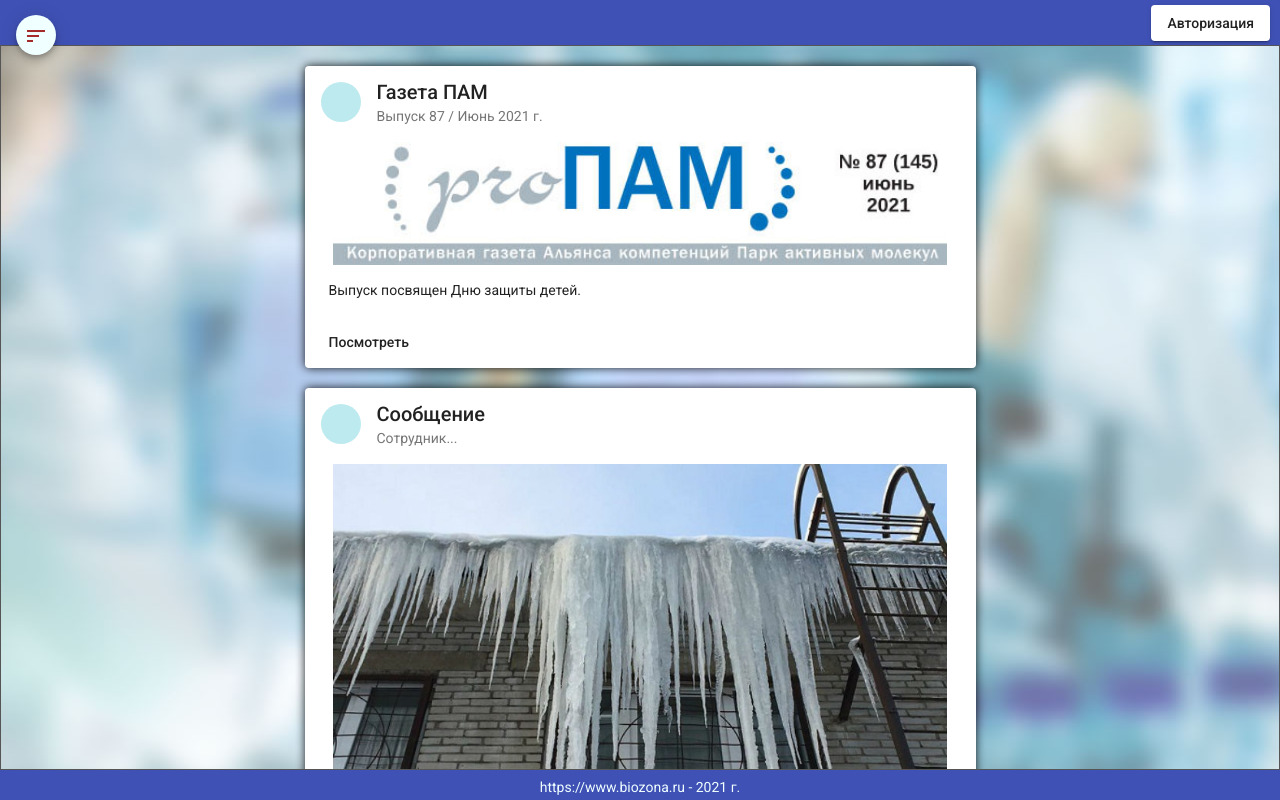
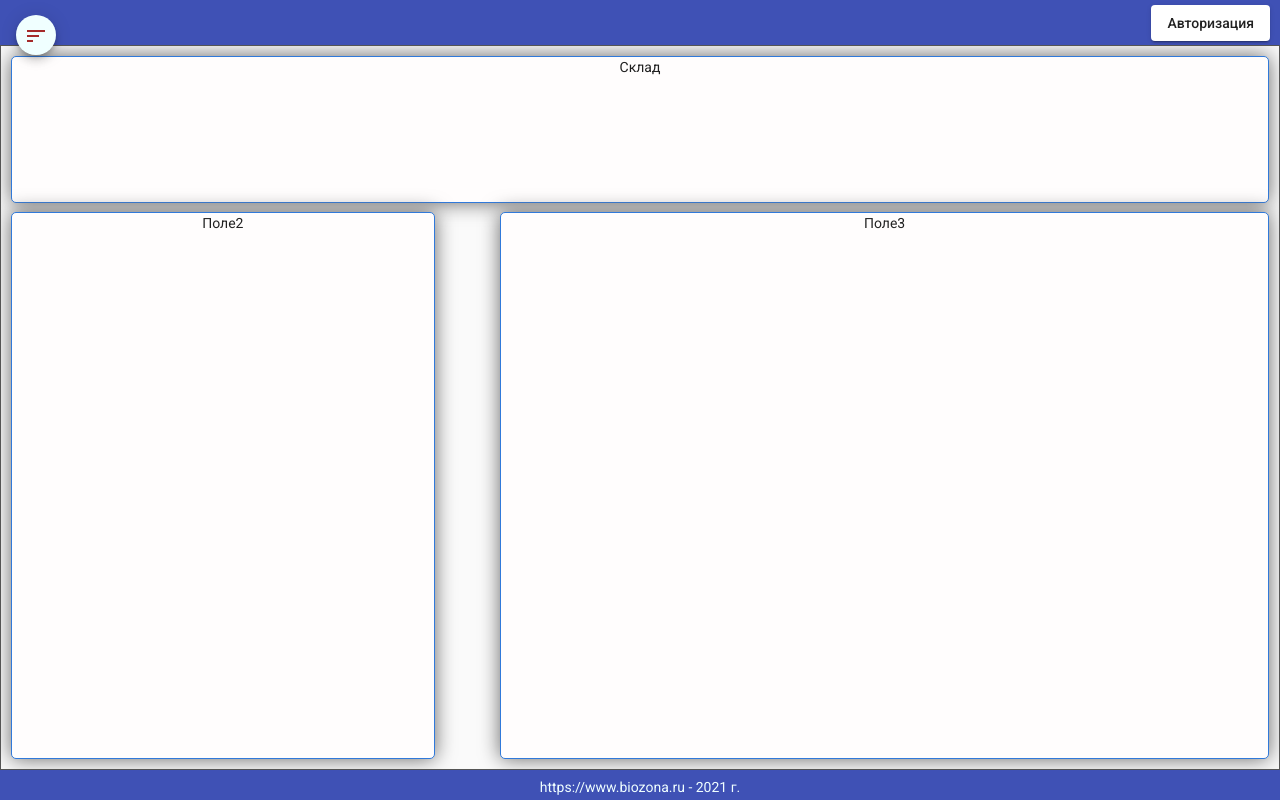
Before and after one commit to skachkov40/pam12, an Angular app: page /sklad in a window 1280 px wide. Before the commit this address led to /. Built offline with nearby package versions, Linux system fonts and the light colour scheme.

Commit message:
3007 evening2

```diff
--- a/src/app/app.component.html
+++ b/src/app/app.component.html
@@ -19,10 +19,10 @@
   <mat-drawer-container (click)="btnMenuClose()" class="navpanel">
     <mat-drawer class="sidenav" mode="side" [(opened)]="opened">
       <button  class = "butn" mat-raised-button (click)="Log()">{{btnname}}</button>
-      <button  class = "butn" mat-raised-button routerLink = "free">Лента</button>
+      <button  class = "butn" mat-raised-button routerLink = "lenta">Лента</button>
       <button *ngIf="id =='1'" class = "butn" mat-raised-button (click)="msgClick()">Сообщения</button>
-      <button *ngIf="id =='1'" class = "butn" mat-raised-button >Отчеты</button>
-      <button *ngIf="id =='1'" class = "butn" mat-raised-button >Склад</button>
+      <button *ngIf="id =='1'" class = "butn" mat-raised-button routerLink = "otchet">Отчеты</button>
+      <button *ngIf="id =='1'" class = "butn" mat-raised-button routerLink = "sklad">Склад</button>
       <button *ngIf="id =='1'" class = "butn" mat-raised-button ></button>
 
     </mat-drawer>
--- a/src/app/app.module.ts
+++ b/src/app/app.module.ts
@@ -24,6 +24,8 @@ import { EnterComponent } from './enter/enter.component';
 import { AutService } from './services/aut.service';
 import { ReadmsgComponent } from './msglist/readmsg/readmsg.component';
 import { WritemsgComponent } from './msglist/writemsg/writemsg.component';
+import { SkladComponent } from './sklad/sklad.component';
+import { OtchetComponent } from './otchet/otchet.component';
 
 @NgModule({
   declarations: [
@@ -32,7 +34,9 @@ import { WritemsgComponent } from './msglist/writemsg/writemsg.component';
     StartComponent,
     EnterComponent,
     ReadmsgComponent,
-    WritemsgComponent
+    WritemsgComponent,
+    SkladComponent,
+    OtchetComponent
    ],
   imports: [
     FormsModule,
--- /dev/null
+++ b/src/app/otchet/otchet.component.html
@@ -0,0 +1,3 @@
+<p>
+  otchet works!
+</p>
--- /dev/null
+++ b/src/app/otchet/otchet.component.ts
@@ -0,0 +1,15 @@
+import { Component, OnInit } from '@angular/core';
+
+@Component({
+  selector: 'app-otchet',
+  templateUrl: './otchet.component.html',
+  styleUrls: ['./otchet.component.css']
+})
+export class OtchetComponent implements OnInit {
+
+  constructor() { }
+
+  ngOnInit() {
+  }
+
+}
--- /dev/null
+++ b/src/app/sklad/sklad.component.css
@@ -0,0 +1,50 @@
+.parent {
+    position: absolute;
+    top: 0;
+    bottom: 0;
+    left:0;
+    right: 0;
+
+  }
+  .child {
+    position: absolute;
+    top: 10px;
+    left: 10px;
+    right: 10px;
+    height: 20%;
+    border: 1px double rgb(48, 121, 218);
+    border-radius: 5px;
+    box-shadow: 0 0 20px rgb(104, 104, 104);
+    background: rgb(255, 253, 253);
+    text-align: center;
+
+
+  }
+  .child2 {
+    position: absolute;
+    top: 23%;
+    left: 10px;
+    width: 33%;
+    bottom: 10px;
+    border: 1px double rgb(48, 121, 218);
+    border-radius: 5px;
+    box-shadow: 0 0 20px rgb(104, 104, 104);
+    background: rgb(255, 253, 253);
+    text-align: center;
+
+
+  }
+  .child3 {
+    position: absolute;
+    top: 23%;
+    right: 10px;
+    width: 60%;
+    bottom: 10px;
+    border: 1px double rgb(48, 121, 218);
+    border-radius: 5px;
+    box-shadow: 0 0 20px rgb(104, 104, 104);
+    background: rgb(255, 253, 253);
+    text-align: center;
+
+
+  }
--- /dev/null
+++ b/src/app/sklad/sklad.component.html
@@ -0,0 +1,11 @@
+<div class="parent">
+  <div class="child">
+    <a>Склад</a>
+  </div>
+  <div class="child2">
+    <a>Поле2</a>
+  </div>
+  <div class="child3">
+    <a>Поле3</a>
+  </div>
+</div>
--- /dev/null
+++ b/src/app/sklad/sklad.component.ts
@@ -0,0 +1,15 @@
+import { Component, OnInit } from '@angular/core';
+
+@Component({
+  selector: 'app-sklad',
+  templateUrl: './sklad.component.html',
+  styleUrls: ['./sklad.component.css']
+})
+export class SkladComponent implements OnInit {
+
+  constructor() { }
+
+  ngOnInit() {
+  }
+
+}
```
Also changed, not shown: src/app/app-routing.module.ts (+6 -2 lines), src/app/otchet/otchet.component.css (added), 2 other files (tests, documents, lock files or other folders).
